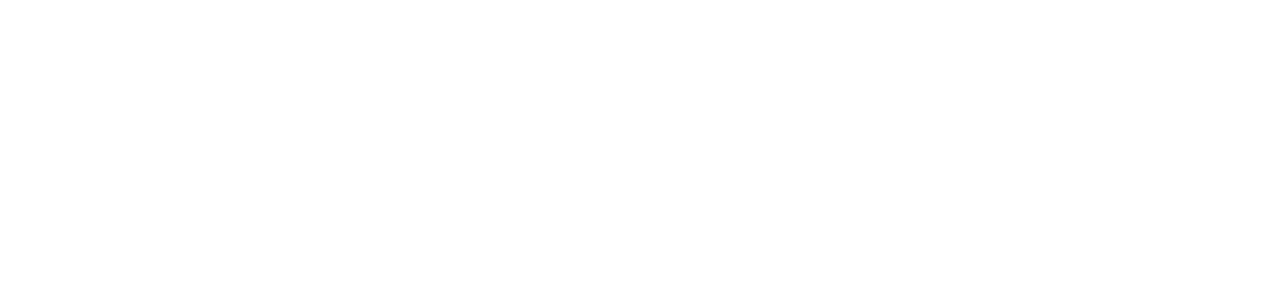
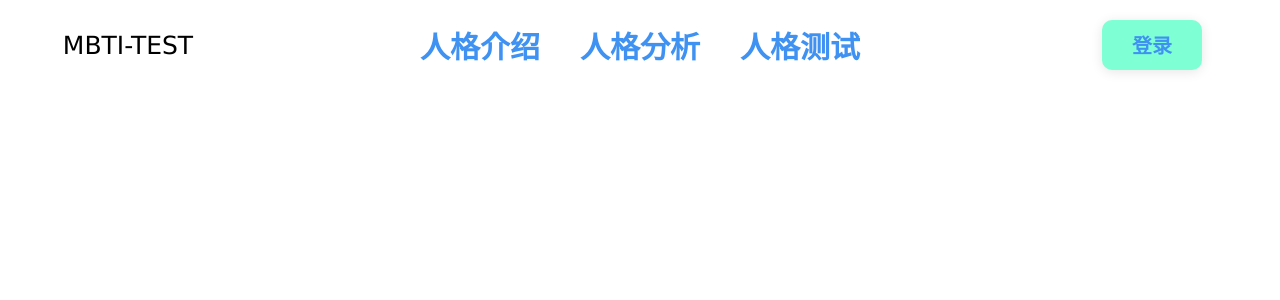
Before and after one commit to LiChen127/MBTI-TEST, a Vue app in the folder MBTI_TEST/: page / in a window 1280 px wide. Shown: the top 300 px of the page. Built offline with nearby package versions, Linux system fonts and the light colour scheme.

Commit message:
feat: 搭建layout header

```diff
--- a/MBTI_TEST/src/App.vue
+++ b/MBTI_TEST/src/App.vue
@@ -1,7 +1,8 @@
 <script setup lang="ts"></script>
 
 <template>
-  <div></div>
+  <Router-view />
 </template>
 
-<style lang="scss" scoped></style>
+<style lang="scss" scoped>
+</style>
--- /dev/null
+++ b/MBTI_TEST/src/components/Layout/Header.vue
@@ -0,0 +1,96 @@
+<script setup lang='ts'>
+import { ref, reactive } from 'vue';
+import { useRouter } from 'vue-router';
+import { useStore } from '@/store';
+// 定义checks
+const checks = reactive([
+  { name: '人格介绍', path: '/' , isChecked: false},
+  { name: '人格分析', path: '/detail', isChecked: false },
+  { name: '人格测试', path: '/question', isChecked: false },
+])
+// 控制check 状态
+// const isChecked = ref(false);
+// 点击跳转
+const clickToPage = (item) => {;
+  item.isChecked = !item.isChecked;
+}
+</script>
+
+<template>
+ <div class="c-header">
+  <div class="c-header-left">
+    <div class="c-header-left-logo">MBTI-TEST</div>
+  </div>
+  <div class="c-header-main">
+    <div class="c-header-main-check">
+      <router-link v-for="(item, index) in checks" :key="index" :to="item.path" class="c-header-main-check-item" @click="clickToPage(item)">
+        <span class="c-header-main-check-item-text">{{ item.name }}</span>
+      </router-link>
+    </div>
+  </div>
+  <div class="c-header-right">
+    <div class="c-header-right-login">登录</div>
+  </div>
+ </div>
+</template>
+
+<style lang='scss' scoped>
+.c-header {
+  display: flex;
+  justify-content: space-between;
+  align-items: center;
+  text-align: center;
+  &-left {
+    width: 20%;
+    padding: 20px;
+    font-size: 25px;
+  }
+  &-main {
+    padding: 20px;
+    width: 60%;
+    &-check {
+      display: flex;
+      align-content: center;
+      justify-content: center;
+      &-item {
+        cursor: pointer;
+        font-weight: 600;
+        font-size: 30px;
+        padding: 0 10px;
+        margin: 0 10px;
+        color: #3F92F2;
+        transition: all 0.3 ease;
+        &-text {
+          font-size: 30px;
+        }
+        &-text:hover {
+          color: rgb(0,172,0);
+        }
+      }
+    }
+  }
+  &-right {
+    width: 20%;
+    padding: 20px;
+    &-login {
+      cursor: pointer;
+      width: 100px;
+      height: 50px;
+      text-align: center;
+      margin: auto;
+      background-color: aquamarine;
+      border-radius: 10px;
+      font-weight: 600;
+      font-size: 20px;
+      padding: 10px;
+      color: #3F92F2;
+      box-shadow: 0 2px 12px 0 rgba(0, 0, 0, 0.1);
+      transition: transform 0.2s ease, box-shadow 0.2s ease;
+    }
+    &-login:active {
+      transform: translateY(2px);
+      box-shadow: 0 1px 6px 0 rgba(0, 0, 0, 0.1);
+    }
+  }
+}
+</style>
--- /dev/null
+++ b/MBTI_TEST/src/components/Layout/index.vue
@@ -0,0 +1,34 @@
+<script setup lang='ts'>
+import Header from './Header.vue';
+</script>
+
+<template>
+ <main>
+  <div class="c-layout-header">
+    <Header />
+  </div>
+  <div class="c-layout-main">
+    <slot></slot>
+  </div>
+ </main>
+</template>
+
+<style lang='scss' scoped>
+main {
+  display: flex;
+  flex-direction: column;
+  justify-content: center;
+
+  .c-layout-header {
+    max-height: 20%;
+    width: 100%;
+    margin: 0 auto;
+    min-width: 860px;
+    // font-family: Georgia, 'Times New Roman', Times, serif;
+    font-family:Verdana, Geneva, Tahoma, sans-serif;
+  }
+  .c-layout-main {
+    width: 80%;
+  }
+}
+</style>
--- a/MBTI_TEST/src/main.js
+++ b/MBTI_TEST/src/main.js
@@ -1,5 +1,7 @@
 import { createApp } from 'vue';
 import App from './App.vue';
+import './styles/global.scss';
+import router from './router/index';
 const app = createApp(App);
-
+app.use(router);
 app.mount('#app');
--- a/MBTI_TEST/src/router/index.js
+++ b/MBTI_TEST/src/router/index.js
@@ -1,6 +1,6 @@
 import { createRouter, createWebHistory } from 'vue-router';
-import routes from '@/routes/routes';
-
+// import routes from './routes/routes';
+import routes from './routes';
 const router = createRouter({
   history: createWebHistory(),
   routes,
--- /dev/null
+++ b/MBTI_TEST/src/styles/global.scss
@@ -0,0 +1,22 @@
+// 基础样式配置
+
+// 常用变量
+$primary-color: #409EFF;
+$secondary-color: #fff;
+$text-color: #333;
+$border-radius: 4px;
+$box-shadow: 0 2px 12px 0 rgba(0, 0, 0, 0.1); // 默认阴影
+* {
+  margin: 0;
+  padding: 0;
+  box-sizing: border-box;
+}
+
+a {
+  color: $primary-color;
+  text-decoration: none;
+}
+
+ul, ol {
+  list-style: none;
+}
--- /dev/null
+++ b/MBTI_TEST/src/views/Detail/index.vue
@@ -0,0 +1,7 @@
+<script setup lang="ts"></script>
+
+<template>
+  <div></div>
+</template>
+
+<style lang="scss" scoped></style>
--- a/MBTI_TEST/src/views/Home/HomeView.vue
+++ b/MBTI_TEST/src/views/Home/HomeView.vue
@@ -1,7 +1,11 @@
-<script setup lang="ts"></script>
+<script setup lang="ts">
+// import { ref } from "vue";
+import Layout from "@/components/Layout/index.vue";
+</script>
 
 <template>
-  <div></div>
+  <Layout>
+  </Layout>
 </template>
 
 <style lang="scss" scoped></style>
--- /dev/null
+++ b/MBTI_TEST/src/views/Own/Message/index.vue
@@ -0,0 +1,7 @@
+<script setup lang="ts"></script>
+
+<template>
+  <div></div>
+</template>
+
+<style lang="scss" scoped></style>
```
Also changed, not shown: MBTI_TEST/src/views/Error/404/index.vue (added).
